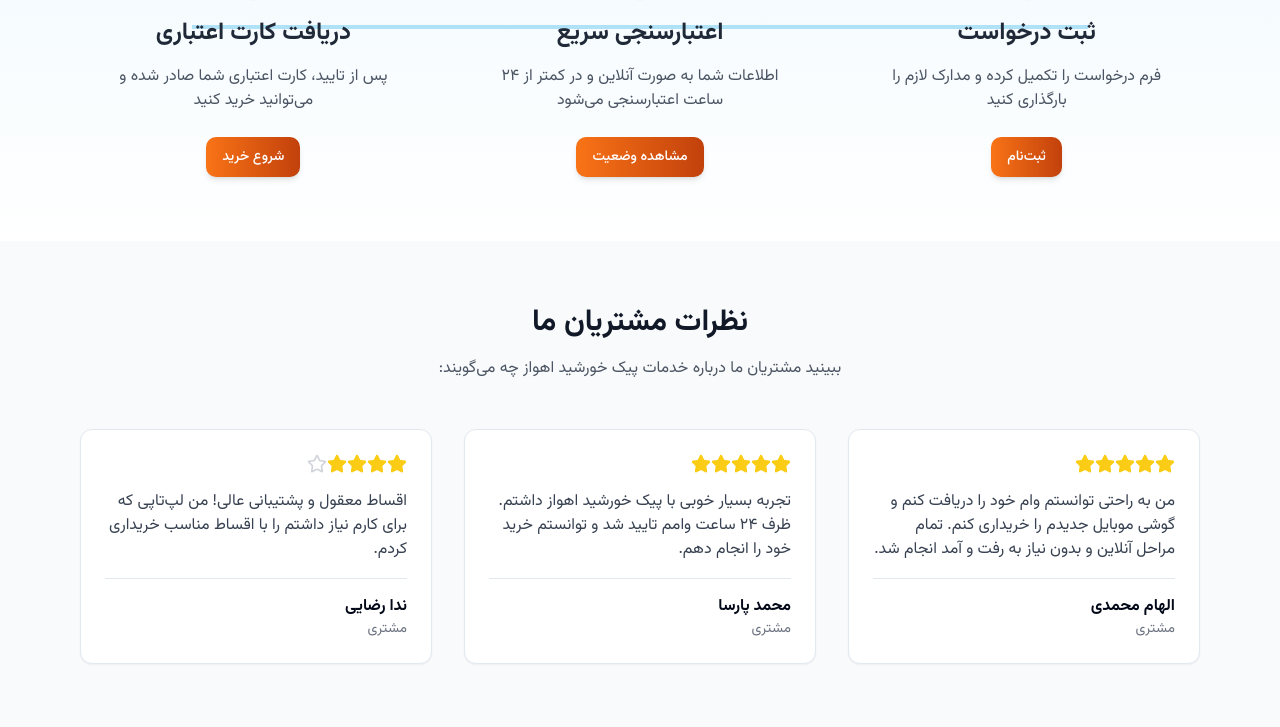
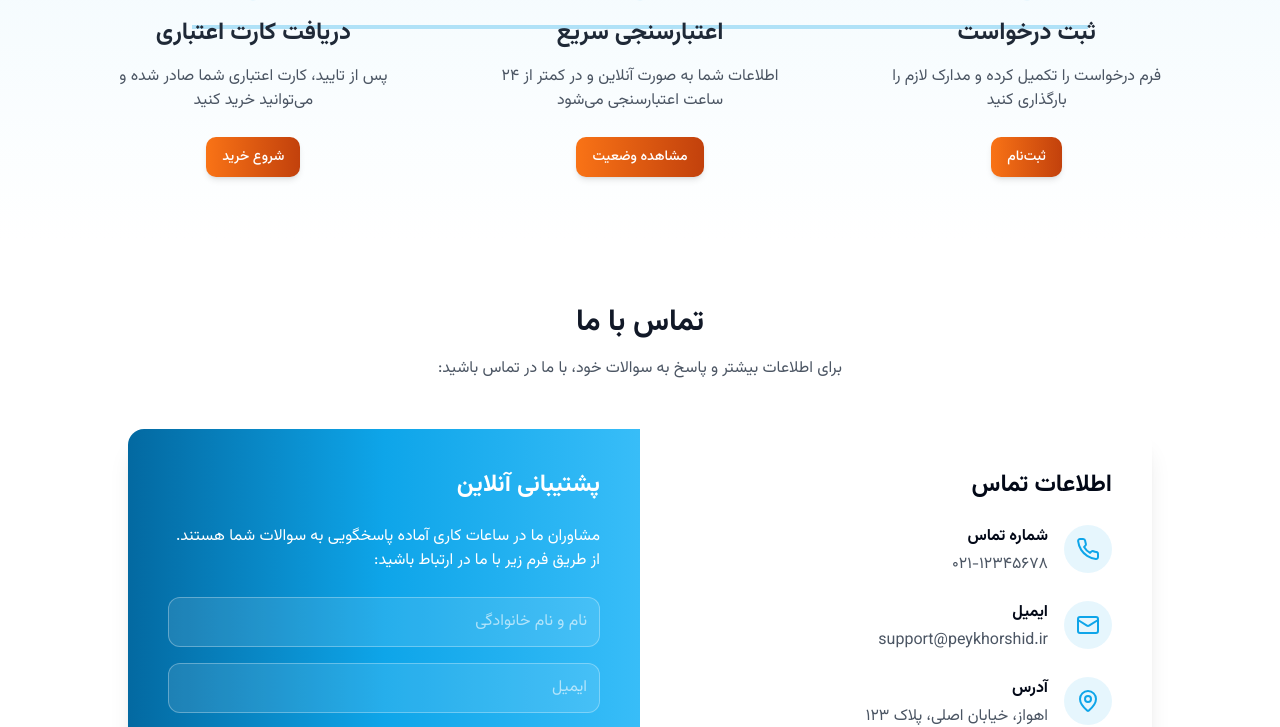
Before and after one commit to itum/peykhorshid-landing-page, a React (Vite) app: page / in a window 1280 px wide. Shown: the part 2027-2754 px from the top of the page. Built offline with nearby package versions, Linux system fonts and the light colour scheme.

Commit message:
Remove testimonials section

```diff
--- a/src/components/Testimonials.tsx
+++ /dev/null
@@ -1,63 +0,0 @@
-
-import { Card, CardContent } from "@/components/ui/card";
-import { Star } from 'lucide-react';
-
-const Testimonials = () => {
-  const testimonials = [
-    {
-      name: "الهام محمدی",
-      role: "مشتری",
-      text: "من به راحتی توانستم وام خود را دریافت کنم و گوشی موبایل جدیدم را خریداری کنم. تمام مراحل آنلاین و بدون نیاز به رفت و آمد انجام شد.",
-      rating: 5
-    },
-    {
-      name: "محمد پارسا",
-      role: "مشتری",
-      text: "تجربه بسیار خوبی با پیک خورشید اهواز داشتم. ظرف ۲۴ ساعت وامم تایید شد و توانستم خرید خود را انجام دهم.",
-      rating: 5
-    },
-    {
-      name: "ندا رضایی",
-      role: "مشتری",
-      text: "اقساط معقول و پشتیبانی عالی! من لپ‌تاپی که برای کارم نیاز داشتم را با اقساط مناسب خریداری کردم.",
-      rating: 4
-    }
-  ];
-
-  return (
-    <section className="section-padding bg-gray-50">
-      <div className="container mx-auto">
-        <div className="text-center mb-12">
-          <h2 className="text-3xl font-bold text-gray-900 mb-4">نظرات مشتریان ما</h2>
-          <p className="text-gray-600 max-w-2xl mx-auto">
-            ببینید مشتریان ما درباره خدمات پیک خورشید اهواز چه می‌گویند:
-          </p>
-        </div>
-
-        <div className="grid grid-cols-1 md:grid-cols-3 gap-8">
-          {testimonials.map((testimonial, index) => (
-            <Card key={index} className="bg-white hover:shadow-lg transition-shadow duration-300">
-              <CardContent className="p-6">
-                <div className="flex mb-4">
-                  {[...Array(5)].map((_, i) => (
-                    <Star
-                      key={i}
-                      className={`h-5 w-5 ${i < testimonial.rating ? 'text-yellow-400 fill-yellow-400' : 'text-gray-300'}`}
-                    />
-                  ))}
-                </div>
-                <p className="text-gray-700 mb-4">{testimonial.text}</p>
-                <div className="border-t pt-4">
-                  <p className="font-bold">{testimonial.name}</p>
-                  <p className="text-sm text-gray-500">{testimonial.role}</p>
-                </div>
-              </CardContent>
-            </Card>
-          ))}
-        </div>
-      </div>
-    </section>
-  );
-};
-
-export default Testimonials;
--- a/src/pages/Index.tsx
+++ b/src/pages/Index.tsx
@@ -4,7 +4,7 @@ import Hero from "@/components/Hero";
 import Features from "@/components/Features";
 import Calculator from "@/components/Calculator";
 import Steps from "@/components/Steps";
-import Testimonials from "@/components/Testimonials";
+// Removed Testimonials import
 import Contact from "@/components/Contact";
 import AppDownload from "@/components/AppDownload";
 import Footer from "@/components/Footer";
@@ -17,7 +17,7 @@ const Index = () => {
       <Features />
       <Calculator />
       <Steps />
-      <Testimonials />
+      {/* Removed Testimonials component */}
       <Contact />
       <AppDownload />
       <Footer />
```
